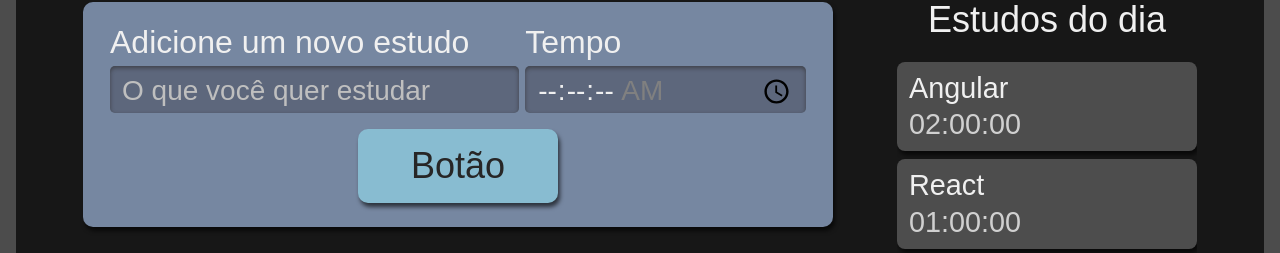
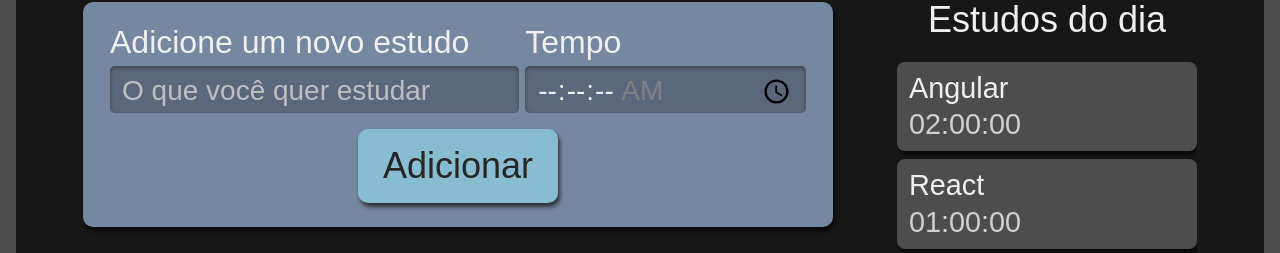
Before and after one commit to TheAwesomeStorm/React-Introduction, a React (Create React App) app: page / in a window 1280 px wide. Shown: the part 222-475 px from the top of the page. Built offline with nearby package versions, Linux system fonts and the light colour scheme.

Commit message:
Added this.props.children to Button component

```diff
--- a/src/components/button/button.tsx
+++ b/src/components/button/button.tsx
@@ -5,7 +5,7 @@ export class Button extends React.Component {
   render() {
     return (
       <button className={style.btn}>
-        Botão
+        {this.props.children}
       </button>
     )
   }
--- a/src/components/forms/form.tsx
+++ b/src/components/forms/form.tsx
@@ -14,7 +14,7 @@ export class Form extends React.Component {
           <label htmlFor="time">Tempo</label>
           <input type='time' step='1' name='time' id='time' min='00:00:00' max='01:30:00' required />
         </div>
-        <Button />
+        <Button>Adicionar</Button>
       </form>
     )
   }
```
